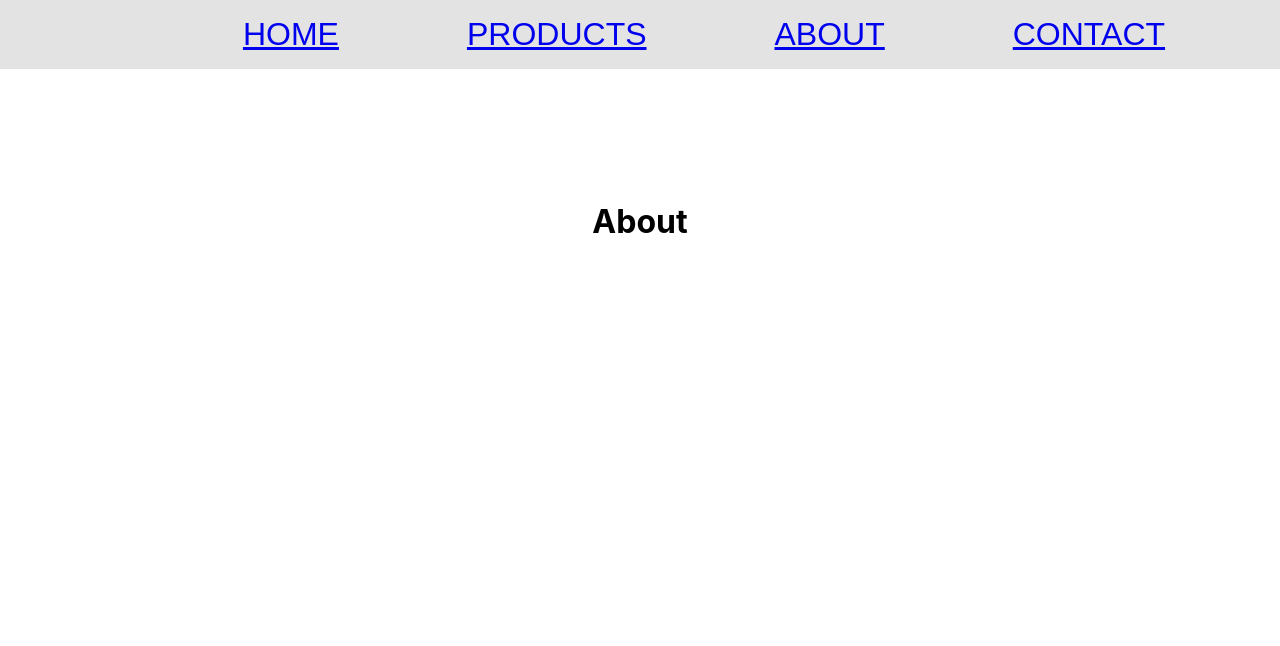
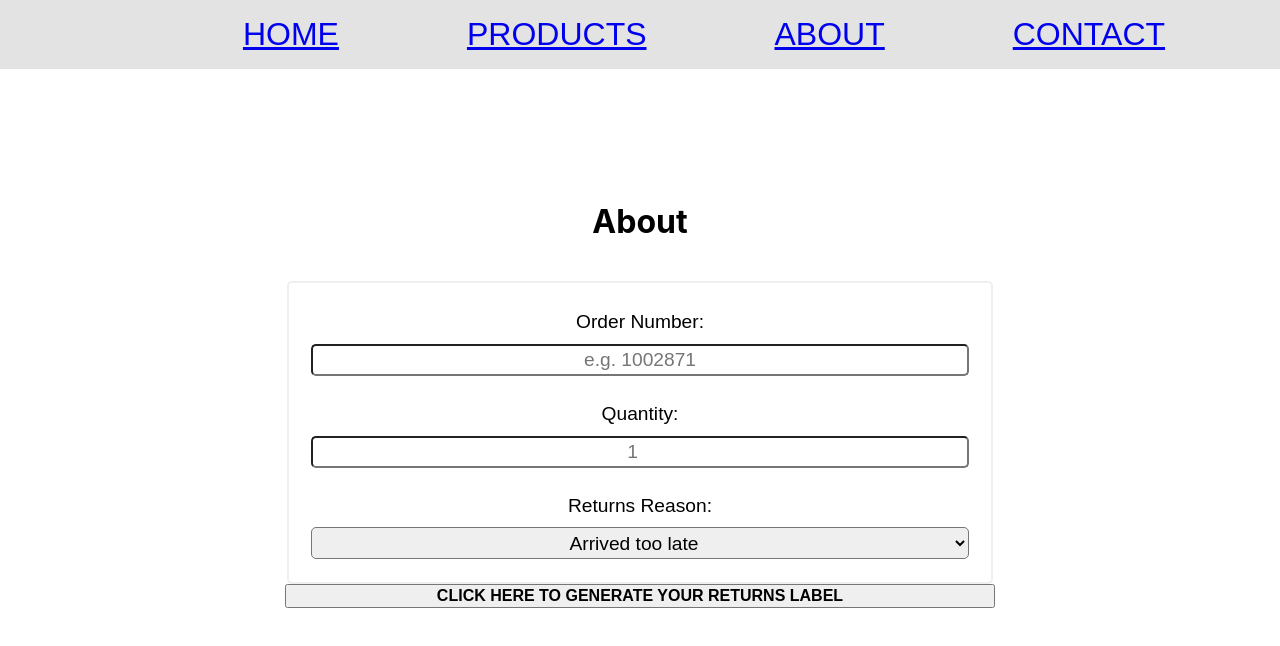
Before and after one commit to jessica440/golden_shoe_jd, a React (Create React App) app: page /about in a window 1280 px wide. Shown: the top 646 px of the page. Built offline with nearby package versions, Linux system fonts and the light colour scheme.

Commit message:
start form component

```diff
--- a/src/components/Form.js
+++ b/src/components/Form.js
@@ -1,4 +1,4 @@
-// import React from "react";
+import React from "react";
 import styled from "styled-components";
 
 export const Container = styled.div`
@@ -6,98 +6,117 @@ export const Container = styled.div`
   text-align: center;
 `;
 
-// const Fieldset = styled.fieldset`
-//   color: ${(props) => props.theme.formColor};
-//   border-style: solid;
-//   padding: 0.75rem;
-//   border-radius: 5px;
-//   display: flex;
-//   justify-content: space-around;
-//   flex-direction: column;
-//   border-color: ${(props) => props.theme.formColor};
-// `;
+const Button = styled.button`
+  font-size: 1rem;
+  font-weight: bold;
+`;
 
-// export const Label = styled.label`
+const Fieldset = styled.fieldset`
+  border-style: solid;
+  padding: 0.75rem;
+  border-radius: 5px;
+  display: flex;
+  justify-content: space-around;
+  flex-direction: column;
+  /* border-color: ${(props) => props.theme.formColor}; */
+`;
+
+const Label = styled.label`
+  font-family: var(--info-font);
+  font-size: 1.2rem;
+  margin-top: 1rem;
+  /* color: ${(props) => props.theme.labelColor}; */
+`;
+
+const Input = styled.input`
+  /* font-family: var(--info-font); */
+  margin: 1ch;
+  font-size: 1.2rem;
+  padding: 0.2rem;
+  /* color: ${(props) => props.theme.formColor}; */
+  background: transparent;
+  border-radius: 5px;
+  text-align: center;
+  /* border-color: ${(props) => props.theme.formColor};
+  scrollbar-arrow-color: ${(props) => props.theme.formColor}; */
+`;
+
+const Select = styled.select`
+  margin: 1ch;
+  font-size: 1.2rem;
+  padding: 0.2rem;
+  border-radius: 5px;
+  text-align: center;
+`;
+
+// const Select = styled.select`
 //   font-family: var(--info-font);
-//   font-size: 1.2rem;
-//   margin-top: 1ch;
-//   color: ${(props) => props.theme.labelColor};
-// `;
-
-// const Input = styled.input`
-//   font-family: var(--info-font);
-//   margin: 1ch;
+//   margin: 1rem;
 //   font-size: 1.2rem;
 //   padding: 0.2rem;
-//   color: ${(props) => props.theme.formColor};
+//   /* color: ${(props) => props.theme.formColor}; */
 //   background: transparent;
 //   border-radius: 5px;
 //   text-align: center;
-//   border-color: ${(props) => props.theme.formColor};
-//   scrollbar-arrow-color: ${(props) => props.theme.formColor};
+//   /* border-color: ${(props) => props.theme.formColor}; */
 // `;
 
-// const Select = styled.select`
-//   font-family: var(--info-font);
-//   margin: 1ch;
-//   font-size: 1.2rem;
-//   padding: 0.2rem;
-//   color: ${(props) => props.theme.formColor};
-//   background: transparent;
-//   border-radius: 5px;
-//   text-align: center;
-//   border-color: ${(props) => props.theme.formColor};
-// `;
-
-// const Option = styled.option`
-//   background-color: ${(props) => props.theme.optionColor};
-//   color: ${(props) => props.theme.btnTextColor};
-// `;
+// const Option = styled.option``;
+// //   background-color: ${(props) => props.theme.optionColor};
+// //   color: ${(props) => props.theme.btnTextColor};
+// // `;
 
 // const ErrorDiv = styled.div`
-//   font-family: var(--info-font);
-//   color: ${(props) => props.theme.errorMessageColor};
+//   /* font-family: var(--info-font);
+//   color: ${(props) => props.theme.errorMessageColor}; */
 //   margin-left: 1ch;
 //   margin-right: 1ch;
 // `;
 
-// const Form = styled.form`
-//   width: 60%;
-//   margin: 5vh auto;
-//   display: flex;
-//   justify-content: center;
-//   flex-direction: column;
-// `;
+const Form = styled.form`
+  width: 60%;
+  margin: 5vh auto;
+  display: flex;
+  justify-content: center;
+  flex-direction: column;
+`;
 
-// export const ReturnsForm = () => {
-//   return (
-//     <Form onSubmit={(event) => handleSubmit(event)}>
-//       <Fieldset>
-//         <Label htmlFor="agent">Agent:</Label>
-//         <Input
-//           id="agent"
-//           type="text"
-//           placeholder="BrownFox"
-//           data-cy="agent"
-//           maxLength="8"
-//           required
-//         />
-//         <ErrorDiv>{errorMessage}</ErrorDiv>
-//         <Label htmlFor="age">Age:</Label>
-//         <Input
-//           id="age"
-//           type="number"
-//           min="8"
-//           max="18"
-//           placeholder="8"
-//           required
-//         />
-//         <Label htmlFor="country">Location:</Label>
-//         <Countries id="country" required />
-//       </Fieldset>
-//       <Button>CLICK HERE TO BUILD YOUR PROFILE</Button>
-//     </Form>
-//   );
-// };
+export const ReturnsForm = () => {
+  return (
+    <Form>
+      <Fieldset>
+        <Label htmlFor="orderNumber">Order Number:</Label>
+        <Input
+          id="orderNumber"
+          type="text"
+          placeholder="e.g. 1002871"
+          data-cy="orderNumber"
+          maxLength="7"
+          required
+        />
 
-export default Container;
+        <Label htmlFor="quantity">Quantity:</Label>
+        <Input
+          id="quantity"
+          type="number"
+          min="1"
+          max="15"
+          placeholder="1"
+          required
+        />
+        <Label htmlFor="reason">Returns Reason:</Label>
+        <Select id="reason" name="reason">
+          <option value="late">Arrived too late</option>
+          <option value="incorrect">Incorrect item received</option>
+          <option value="different">Looks different to image on site</option>
+          <option value="multiple">Ordered multiple sizes</option>
+          <option value="fit">Didn't fit</option>
+          <option value="dislike">Didn't like</option>
+        </Select>
+      </Fieldset>
+      <Button>CLICK HERE TO GENERATE YOUR RETURNS LABEL</Button>
+    </Form>
+  );
+};
+
+export default ReturnsForm;
--- a/src/pages/returnsDeliveryPage.js
+++ b/src/pages/returnsDeliveryPage.js
@@ -1,10 +1,7 @@
 import React from "react";
 // import styled from "styled-components";
 import NavBar from "./../components/NavBar";
-import {
-  Container,
-  // ReturnsForm
-} from "./../components/Form";
+import { Container, ReturnsForm } from "./../components/Form";
 // import { useHistory } from "react-router-dom";
 
 const About = () => {
@@ -15,6 +12,7 @@ const About = () => {
       <NavBar />
       <Container>
         <h1>About</h1>
+        <ReturnsForm />
       </Container>
     </>
   );
```
Also changed, not shown: src/api/api.js (+15 -0 lines).
